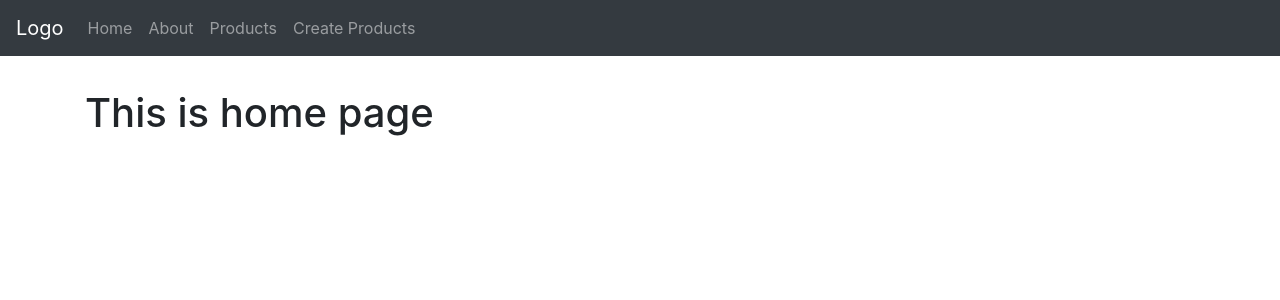
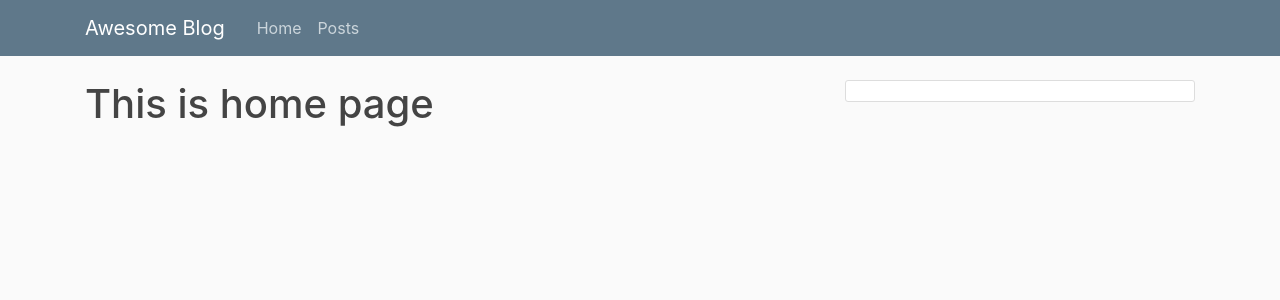
Before and after one commit to SyedShahiq/awesomeblogs, a Django app: page / in a window 1280 px wide. Shown: the top 300 px of the page. Run offline with Django 3.2, Linux system fonts and the light colour scheme; some libraries are stand-ins or nearby versions.

Commit message:
Pages structure updated

```diff
--- a/templates/base.html
+++ b/templates/base.html
@@ -2,27 +2,35 @@
 <!DOCTYPE html>
 <html>
 <head>
-  <title>Awesome Blogs</title>
   <meta charset="utf-8">
-  <meta name="viewport" content="width=device-width, initial-scale=1">
-  <link rel="stylesheet" href="https://maxcdn.bootstrapcdn.com/bootstrap/4.3.1/css/bootstrap.min.css">
-  <script src="https://ajax.googleapis.com/ajax/libs/jquery/3.4.1/jquery.min.js"></script>
-  <script src="https://cdnjs.cloudflare.com/ajax/libs/popper.js/1.14.7/umd/popper.min.js"></script>
-  <script src="https://maxcdn.bootstrapcdn.com/bootstrap/4.3.1/js/bootstrap.min.js"></script>
-  <link rel=”stylesheet” href="{% static 'css/style.css' %}">
+  <meta name="viewport" content="width=device-width, initial-scale=1, shrink-to-fit=no">
+  <link rel="stylesheet" href="https://maxcdn.bootstrapcdn.com/bootstrap/4.0.0/css/bootstrap.min.css" integrity="sha384-Gn5384xqQ1aoWXA+058RXPxPg6fy4IWvTNh0E263XmFcJlSAwiGgFAW/dAiS6JXm" crossorigin="anonymous">
+
+  <title>Blog Posts</title>
+    <script src="https://code.jquery.com/jquery-3.2.1.slim.min.js" integrity="sha384-KJ3o2DKtIkvYIK3UENzmM7KCkRr/rE9/Qpg6aAZGJwFDMVNA/GpGFF93hXpG5KkN" crossorigin="anonymous"></script>
+  <script src="https://cdnjs.cloudflare.com/ajax/libs/popper.js/1.12.9/umd/popper.min.js" integrity="sha384-ApNbgh9B+Y1QKtv3Rn7W3mgPxhU9K/ScQsAP7hUibX39j7fakFPskvXusvfa0b4Q" crossorigin="anonymous"></script>
+  <script src="https://maxcdn.bootstrapcdn.com/bootstrap/4.0.0/js/bootstrap.min.js" integrity="sha384-JZR6Spejh4U02d8jOt6vLEHfe/JQGiRRSQQxSfFWpi1MquVdAyjUar5+76PVCmYl" crossorigin="anonymous"></script>
+  <link rel="stylesheet" type="text/css" href="{% static 'css/style.css' %}">
 </head>
 <body>
-{% include 'navbar.html' %}
-  <div class="container">
+  {% include 'navbar.html' %}
+  <main role="main" class="container main">
     <div class="row">
-      <div class="col-lg-12 col-md-12 col-sm-12 col-xs-12">
-        <div style="margin-top: 3%">
-          {% block content %}
-          replace block
-          {% endblock %}
+      <div class="col-md-8">
+        {% if messages %}
+          {% for message in messages %}
+            <div class="alert alert-{{message.tags}}">
+              {{message}}
+            </div>
+          {% endfor %}
+        {% endif %}
+        {% block content %}{% endblock %}
+      </div>
+      <div class="col-md-4">
+        <div class="content-section">
         </div>
       </div>
     </div>
-  </div>
+  </main>
 </body>
 </html>
--- a/templates/navbar.html
+++ b/templates/navbar.html
@@ -1,17 +1,22 @@
-<nav class="navbar navbar-expand-sm bg-dark navbar-dark sticky-top">
-  <a class="navbar-brand" href="/">Logo</a>
-  <ul class="navbar-nav">
-    <li class="nav-item">
-      <a class="nav-link" href="/">Home</a>
-    </li>
-    <li class="nav-item">
-      <a class="nav-link" href="/about">About</a>
-    </li>
-    <li class="nav-item">
-      <a class="nav-link" href="/products">Products</a>
-    </li>
-    <li class="nav-item">
-      <a class="nav-link" href="/add-products">Create Products</a>
-    </li>
-  </ul>
-</nav>
+<header class="site-header">
+  <nav class="navbar navbar-expand-md navbar-dark bg-steel fixed-top">
+    <div class="container">
+      <a class="navbar-brand mr-4"href="">Awesome Blog</a>
+      <button class="navbar-toggler" type="button" data-toggle="collapse" data-target="#navbarToggle" aria-controls="navbarToggle" aria-expanded="false" aria-label="Toggle navigation">
+      <span class="navbar-toggler-icon"></span>
+      </button>
+      <div class="collapse navbar-collapse" id="navbarToggle">
+        <div class="navbar-nav mr-auto">
+          <a class="nav-item nav-link" href="{% url 'home'%}">Home</a>
+          <a class="nav-item nav-link" href="{% url 'posts'%}">Posts</a>
+        </div>
+        <!-- Navbar Right Side -->
+        <div class="navbar-nav">
+          {% if user.is_authenticated %}
+          {% else %}
+          {% endif %}
+        </div>
+      </div>
+    </div>
+  </nav>
+</header>
```
